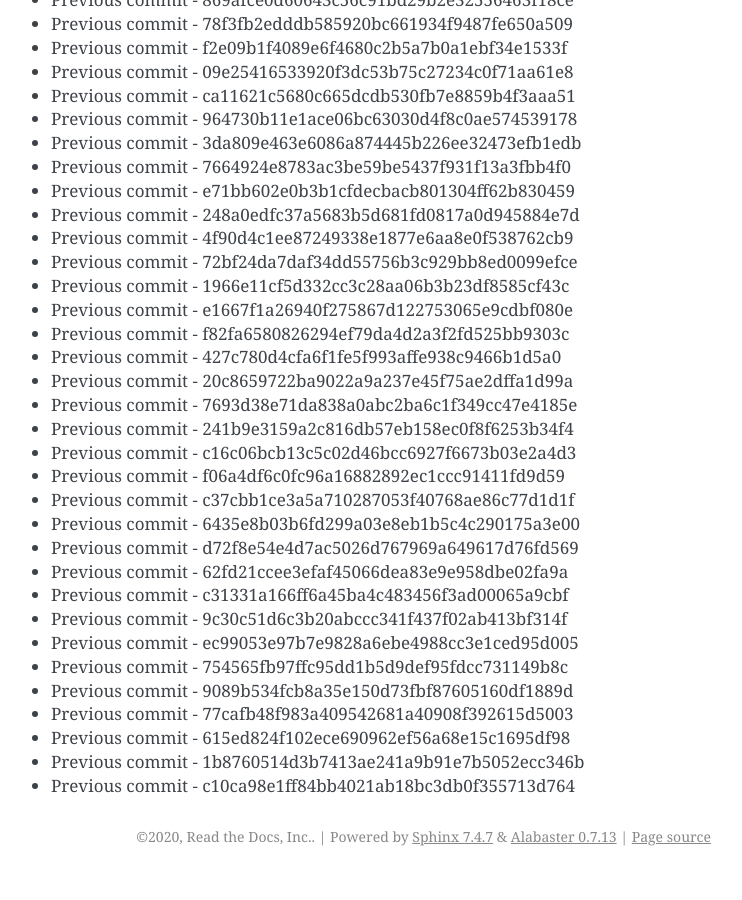
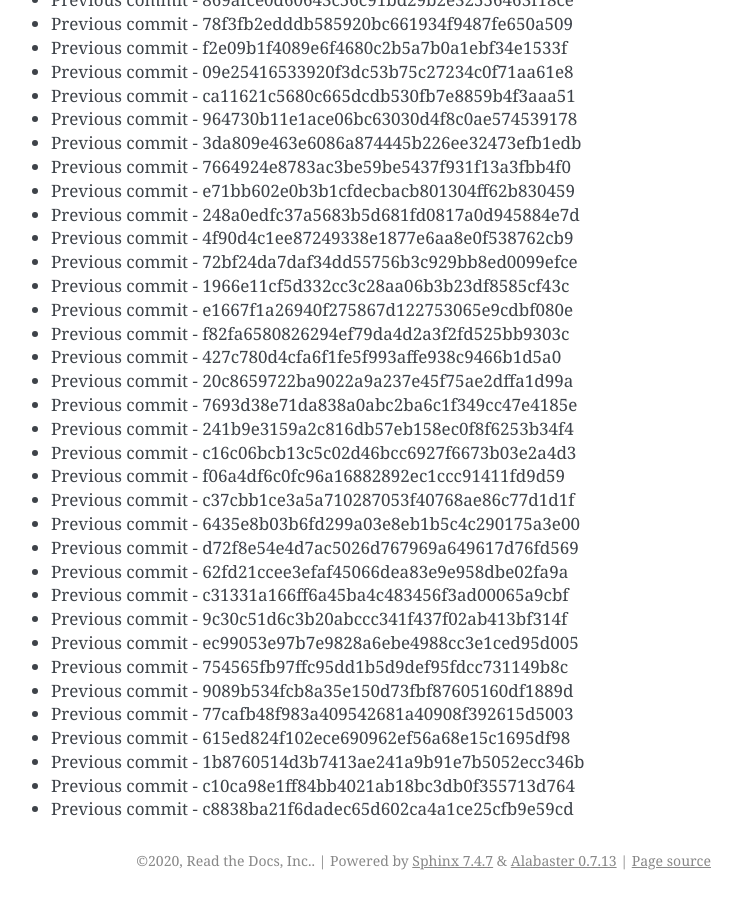
Before and after one commit to readthedocs/rtd-git-stresstest, a Sphinx documentation site: the page built from docs/updates.rst, in a window 1280 px wide and 900 px high, scrolled down 96152 px. Shown: the whole window, without its empty margins (399-1141 px from the left). Built offline with Sphinx 7.4.7, drawn with Linux system fonts in a browser that asks for light colours; before the commit the page ends 97028 px from its top, so only the background shows below that.

Commit message:
Generating commit from previous: c8838ba21f6dadec65d602ca4a1ce25cfb9e59cd

```diff
--- a/docs/updates.rst
+++ b/docs/updates.rst
@@ -4072,3 +4072,4 @@ It can be tested for any performance characteristics.
 * Previous commit - 615ed824f102ece690962ef56a68e15c1695df98
 * Previous commit - 1b8760514d3b7413ae241a9b91e7b5052ecc346b
 * Previous commit - c10ca98e1ff84bb4021ab18bc3db0f355713d764
+* Previous commit - c8838ba21f6dadec65d602ca4a1ce25cfb9e59cd
```
